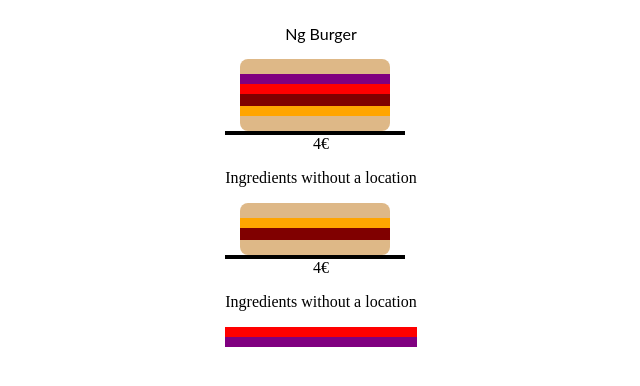
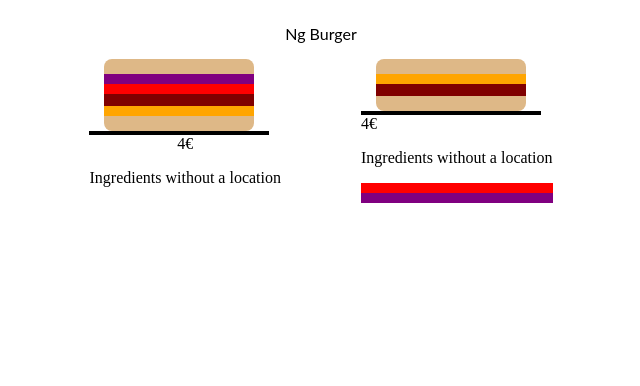
Before and after one commit to danywalls/burger-angular-content-projection-demo, an Angular app: page / in a window 1280 px wide. Shown: the top 386 px of the page, without its empty margins (319-959 px from the left). Built offline with nearby package versions, Linux system fonts and the light colour scheme.

Commit message:
3 files modified

```diff
--- a/src/app/app.component.html
+++ b/src/app/app.component.html
@@ -1,5 +1,6 @@
 <p>Ng Burger</p>
 
+<div class="container">
   <burger>
     <onion top></onion>
     <tomato top></tomato>
@@ -8,11 +9,12 @@
     <div price>4€</div>
   </burger>
 
-
+  <!-- Burger with ingredients without location.-->
   <burger>
     <tomato></tomato>
+    <cheese top></cheese>
     <meat middle></meat>
     <onion></onion>
-  <cheese top></cheese>
-  <div price>4€</div>
+    <span price>4€</span>
   </burger>
+</div>
--- a/src/app/burger.component.html
+++ b/src/app/burger.component.html
@@ -12,5 +12,5 @@
 
 <div>
   <p>Ingredients without a location</p>
-  <ng-content></ng-content>
+  <ng-content> </ng-content>
 </div>
--- a/src/styles.css
+++ b/src/styles.css
@@ -1,8 +1,15 @@
 /* Add application styles & imports to this file! */
 my-app {
   display: flex;
+  flex-direction: column;
   align-items: center;
-  flex-direction: column;
+}
+
+.container {
+  display: flex;
+  align-items: center;
+  justify-items: center;
+  column-gap: 5rem;
 }
 .burger {
   padding: 0 15px;
```
Lines whose indentation alone changed are shown as unchanged.
